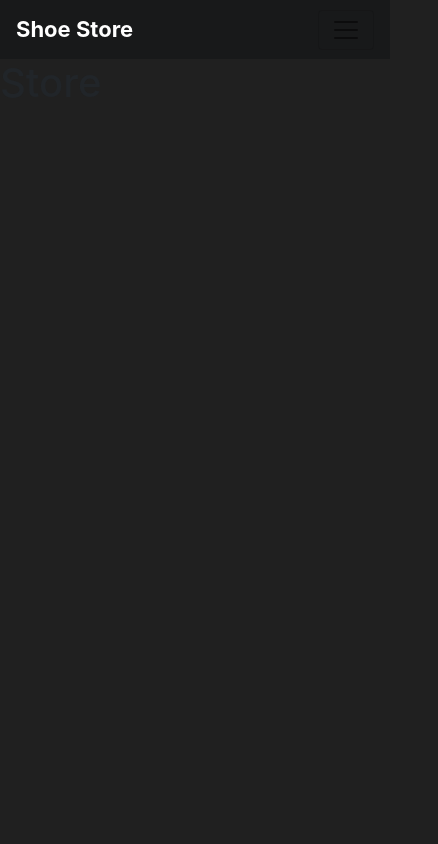
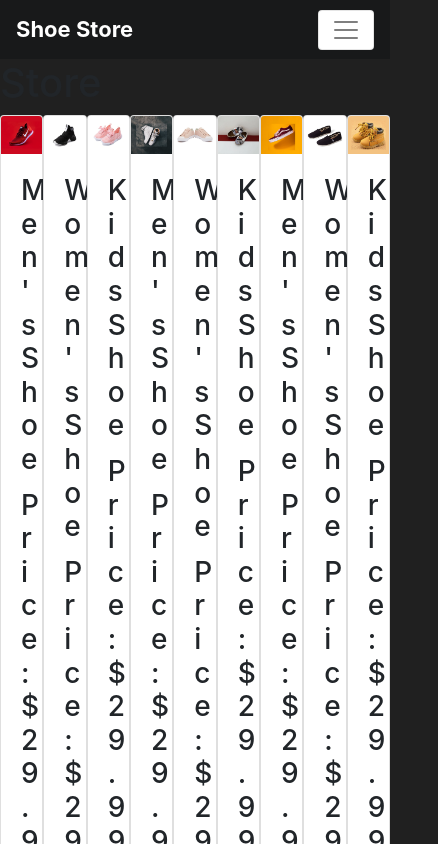
Before and after one commit to EhsanShakil/Shoe-Store, a React (Create React App) app: page /store in a window 390 px wide. Shown: the top 844 px of the page, 438 px wide, since content can reach past the window. Built offline with nearby package versions, Linux system fonts and the light colour scheme.

Commit message:
Updating

```diff
--- a/public/index.html
+++ b/public/index.html
@@ -3,7 +3,11 @@
   <head>
     <meta charset="utf-8" />
     <link rel="icon" href="%PUBLIC_URL%/favicon.ico" />
-    <meta name="viewport" content="width=device-width, initial-scale=1" />
+    <meta
+      name="viewport"
+      content="width=device-width, initial-scale=1"
+      user-scalable="no"
+    />
     <meta name="theme-color" content="#000000" />
     <meta
       name="description"
--- a/src/App.css
+++ b/src/App.css
@@ -24,6 +24,8 @@ body {
   justify-content: center;
   margin: 50px;
   color: white;
+
+  height: 100vh;
 }
 .product {
   border: 5px solid white;
@@ -55,3 +57,28 @@ body {
   border-radius: 100%;
   width: 150px;
 }
+.footer {
+  margin-top: 30px;
+  background-color: #18191a;
+  color: white;
+  display: flex;
+  justify-content: center;
+  position: relative;
+  bottom: 0px;
+  text-align: center;
+}
+.store {
+  display: flex;
+  flex-direction: row;
+}
+@media only screen and (max-width: 980px) {
+  .ourproducts {
+    flex-wrap: wrap;
+  }
+  .product {
+    margin-bottom: 20px;
+  }
+  .clients {
+    flex-wrap: wrap;
+  }
+}
--- a/src/App.js
+++ b/src/App.js
@@ -6,9 +6,11 @@ import Home from "./Components/Screens/Home";
 import Store from "./Components/Screens/Store";
 import Login from "./Components/Screens/Login";
 import SignUp from "./Components/Screens/SignUp";
+import GlobalProvider from "./Components/GlobalContext/GlobalState";
 
 function App() {
   return (
+    <GlobalProvider>
       <BrowserRouter>
         <Header />
         <Switch>
@@ -18,6 +20,7 @@ function App() {
           <Route path="/signup" component={SignUp} />
         </Switch>
       </BrowserRouter>
+    </GlobalProvider>
   );
 }
 
--- /dev/null
+++ b/src/Components/GlobalContext/GlobalState.js
@@ -0,0 +1,81 @@
+import React, { createContext, useState } from "react";
+
+export const GlobalContext = createContext();
+
+const GlobalProvider = ({ children }) => {
+  const mensshoes1 = require("../../Slider-Images/1.png");
+  const mensshoes2 = require("../../Slider-Images/4.png");
+  const mensshoes3 = require("../../Slider-Images/7.png");
+
+  const womenshoes1 = require("../../Slider-Images/2.png");
+  const womenshoes2 = require("../../Slider-Images/5.png");
+  const womenshoes3 = require("../../Slider-Images/8.png");
+
+  const kidsshoes1 = require("../../Slider-Images/3.png");
+  const kidsshoes2 = require("../../Slider-Images/6.png");
+  const kidsshoes3 = require("../../Slider-Images/9.png");
+
+  let [products, setProducts] = useState([
+    {
+      id: 1,
+      image: mensshoes1,
+      description: "Men's Shoe",
+      price: "$29.99",
+    },
+    {
+      id: 2,
+      image: womenshoes1,
+      description: "Women's Shoe",
+      price: "$29.99",
+    },
+    {
+      id: 3,
+      image: kidsshoes1,
+      description: "Kids Shoe",
+      price: "$29.99",
+    },
+    {
+      id: 4,
+      image: mensshoes2,
+      description: "Men's Shoe",
+      price: "$29.99",
+    },
+    {
+      id: 5,
+      image: womenshoes2,
+      description: "Women's Shoe",
+      price: "$29.99",
+    },
+    {
+      id: 6,
+      image: kidsshoes2,
+      description: "Kids Shoe",
+      price: "$29.99",
+    },
+    {
+      id: 7,
+      image: mensshoes3,
+      description: "Men's Shoe",
+      price: "$29.99",
+    },
+    {
+      id: 8,
+      image: womenshoes3,
+      description: "Women's Shoe",
+      price: "$29.99",
+    },
+    {
+      id: 9,
+      image: kidsshoes3,
+      description: "Kids Shoe",
+      price: "$29.99",
+    },
+  ]);
+  return (
+    <GlobalContext.Provider value={[products, setProducts]}>
+      {children}
+    </GlobalContext.Provider>
+  );
+};
+
+export default GlobalProvider;
--- a/src/Components/Header/Header.js
+++ b/src/Components/Header/Header.js
@@ -8,7 +8,10 @@ const Header = () => {
     <div>
       <Navbar collapseOnSelect expand="lg" className="navbar">
         <Navbar.Brand className="logo">Shoe Store</Navbar.Brand>
-        <Navbar.Toggle aria-controls="responsive-navbar-nav" />
+        <Navbar.Toggle
+          style={{ backgroundColor: "white" }}
+          aria-controls="responsive-navbar-nav"
+        />
         <Navbar.Collapse id="responsive-navbar-nav">
           <Nav className="mr-auto">
             <Nav.Link>
--- /dev/null
+++ b/src/Components/Screens/Footer.js
@@ -0,0 +1,12 @@
+import React from "react";
+import "../../App.css";
+
+const Footer = () => {
+  return (
+    <div className="footer">
+      <h4>Copyright &#169; 2020. All Right Reserved</h4>
+    </div>
+  );
+};
+
+export default Footer;
--- a/src/Components/Screens/Home.js
+++ b/src/Components/Screens/Home.js
@@ -4,8 +4,7 @@ import withAutoplay from "react-awesome-slider/dist/autoplay";
 import "react-awesome-slider/dist/styles.css";
 import "react-awesome-slider/dist/custom-animations/cube-animation.css";
 import "../../App.css";
-import AliceCarousel from "react-alice-carousel";
-import "react-alice-carousel/lib/alice-carousel.css";
+import Footer from "../Screens/Footer";
 
 const Home = () => {
   const mensshoes1 = require("../../Slider-Images/1.png");
@@ -82,6 +81,7 @@ const Home = () => {
           <img className="clientImage" src={ourclient5} />
         </div>
       </div>
+      <Footer />
     </>
   );
 };
--- a/src/Components/Screens/Login.js
+++ b/src/Components/Screens/Login.js
@@ -1,9 +1,11 @@
 import React from "react";
 import { Form, Button } from "react-bootstrap";
 import "../../App.css";
+import Footer from "../Screens/Footer";
 
 const Login = () => {
   return (
+    <>
       <div className="login">
         <Form className="form">
           <Form.Group controlId="formBasicEmail">
@@ -30,6 +32,8 @@ const Login = () => {
           </Button>
         </Form>
       </div>
+      <Footer />
+    </>
   );
 };
 
--- a/src/Components/Screens/SignUp.js
+++ b/src/Components/Screens/SignUp.js
@@ -1,9 +1,10 @@
 import React from "react";
 import { Form, Button } from "react-bootstrap";
 import "../../App.css";
-
+import Footer from "../Screens/Footer";
 const SignUp = () => {
   return (
+    <>
       <div className="login">
         <Form className="form">
           <Form.Group controlId="formBasicEmail">
@@ -32,6 +33,8 @@ const SignUp = () => {
           </Button>
         </Form>
       </div>
+      <Footer />
+    </>
   );
 };
 
--- a/src/Components/Screens/Store.js
+++ b/src/Components/Screens/Store.js
@@ -1,10 +1,32 @@
-import React from "react";
+import React, { useContext } from "react";
+import { Card, Button } from "react-bootstrap";
+import { GlobalContext } from "../GlobalContext/GlobalState";
 
 const Store = () => {
+  const image = require("../../Our-Products-Images/1.png");
+  let [products, setProducts] = useContext(GlobalContext);
   return (
-    <div>
+    <>
       <h1>Store</h1>
-    </div>
+      <div className="store">
+        {products.map((product, index) => (
+          <Card style={{ width: "18rem" }}>
+            <Card.Img variant="top" src={product.image} />
+            <Card.Body>
+              <Card.Title>
+                <h3>{product.description}</h3>
+              </Card.Title>
+              <Card.Text>
+                <h3>
+                  Price: <span>{product.price}</span>
+                </h3>
+              </Card.Text>
+              <Button variant="primary">ADD TO CARD</Button>
+            </Card.Body>
+          </Card>
+        ))}
+      </div>
+    </>
   );
 };
 
```
Lines whose indentation alone changed are shown as unchanged.
